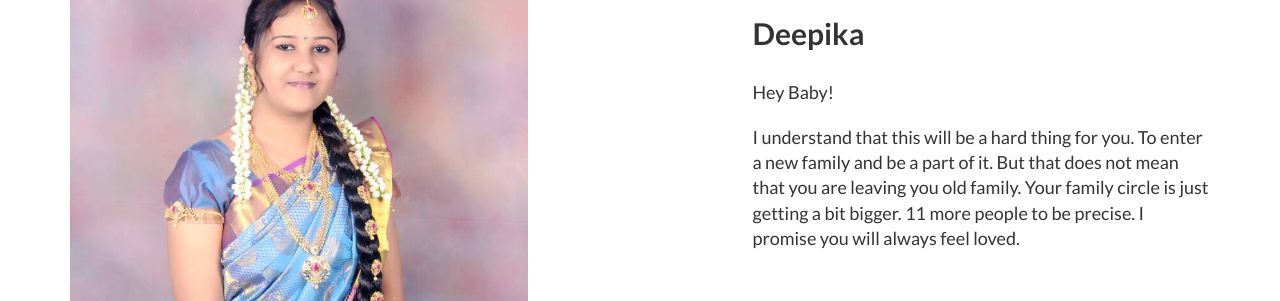
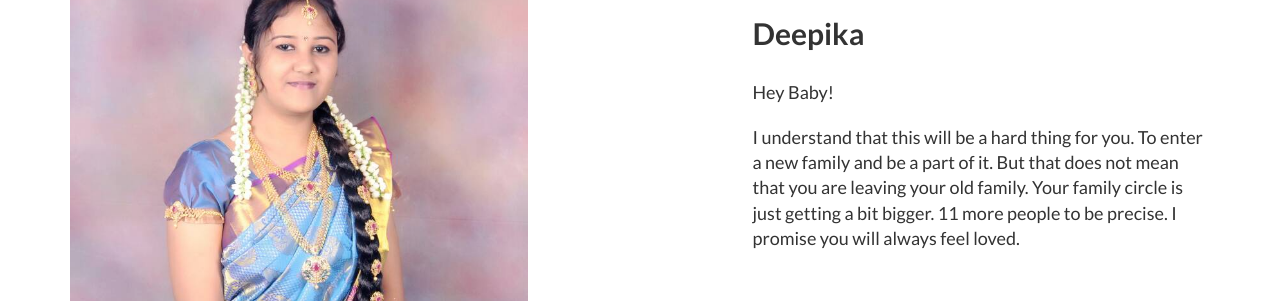
Before and after one commit to dhilipsiva/ruthydeepi.github.io, a plain HTML site: page index.html in a window 1280 px wide. Shown: the part 1432-1733 px from the top of the page. Drawn offline with Linux system fonts and the light colour scheme.

Commit message:
Minor typo

```diff
--- a/index.html
+++ b/index.html
@@ -110,7 +110,7 @@
                             <div class="clearfix"></div>
                             <h2 class="section-heading">Deepika</h2>
                             <p class="lead">Hey Baby!</p>
-                            <p class="lead">I understand that this will be a hard thing for you. To enter a new family and be a part of it. But that does not mean that you are leaving you old family. Your family circle is just getting a bit bigger. 11 more people to be precise. I promise you will always feel loved.</p>
+                            <p class="lead">I understand that this will be a hard thing for you. To enter a new family and be a part of it. But that does not mean that you are leaving your old family. Your family circle is just getting a bit bigger. 11 more people to be precise. I promise you will always feel loved.</p>
                         </div>
                         <div class="col-lg-5 col-sm-pull-6  col-sm-6">
                             <img class="img-responsive" src="img/deepi.png" alt="">
```
